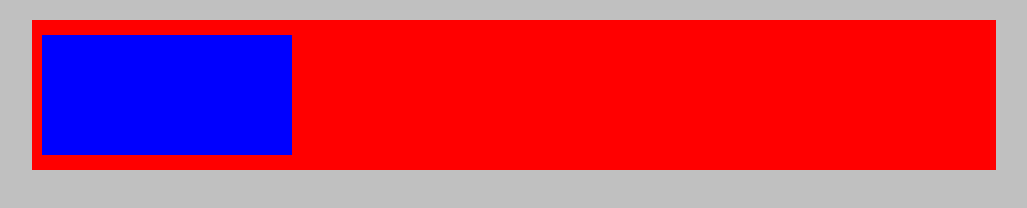
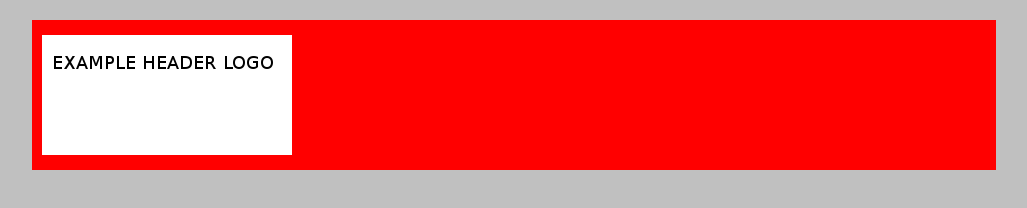
Before and after one commit to xnza/web_template, a plain HTML site: page index.html in a window 1280 px wide. Shown: the whole page, without its empty margins (126-1153 px from the left). Drawn offline with Linux system fonts and the light colour scheme.

Commit message:
another methode, and added logo example

```diff
--- a/assets/css/styles.css
+++ b/assets/css/styles.css
@@ -33,7 +33,6 @@ header {
 header .logo {
 	width: 250px;
 	height: 120px;
-	background-image: url(../img/logo.jpg);
 	background-color: blue;
 	float: left;
 	margin-top: 15px;
--- a/index.html
+++ b/index.html
@@ -11,9 +11,9 @@
 
 <div id ="wrapper">
 	<header>
-		<div class="logo">
-		</div>
+		<div class="logo"><a href="#"><img src="assets/img/logo.png"></a></div>
 	</header>
+
 </div>
 
 </body>
```
Also changed, not shown: assets/img/logo.png (added).
